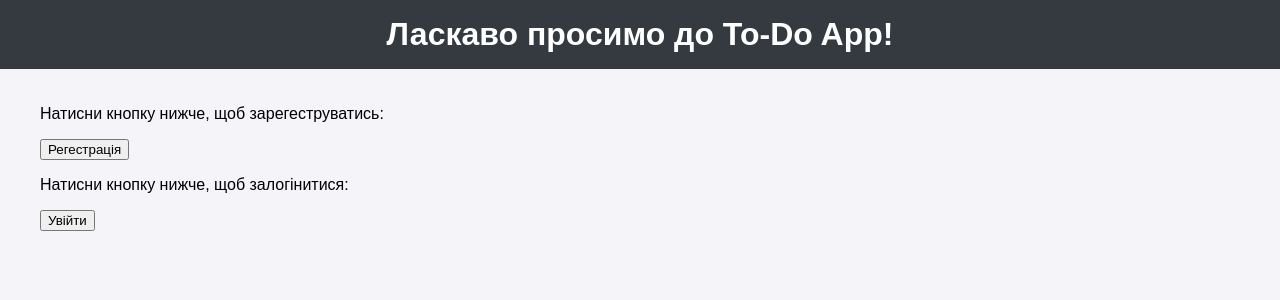
After one commit to MaksonSt/to-do-app, a Django app: template to_do_project/to_do_app/templates/todo/home_unauthenticated.html in a window 1280 px wide. The commit adds this page. Shown: the top 300 px of the page. Run offline with Django 5.2, Linux system fonts and the light colour scheme; the template is opened without the code that fills it, so the values that code supplies are empty.

Commit message:
Upgrade home page, define which home show if user log in or not

```diff
--- a/to_do_project/to_do/settings.py
+++ b/to_do_project/to_do/settings.py
@@ -55,7 +55,7 @@ ROOT_URLCONF = 'to_do.urls'
 TEMPLATES = [
     {
         'BACKEND': 'django.template.backends.django.DjangoTemplates',
-        'DIRS': [],
+        'DIRS': [BASE_DIR / 'templates'],
         'APP_DIRS': True,
         'OPTIONS': {
             'context_processors': [
--- a/to_do_project/to_do_app/templates/todo/base.html
+++ b/to_do_project/to_do_app/templates/todo/base.html
@@ -1,13 +1,11 @@
-
+<!DOCTYPE html>
 {% load static %}
-<!DOCTYPE html>
-
 <html lang="en">
 <head>
     <meta charset="UTF-8">
     <meta name="viewport" content="width=device-width, initial-scale=1.0">
     <title>{% block title %}To-Do App{% endblock %}</title>
-    <link rel="stylesheet" href="{% static 'todo/style.css' %}">
+    <link rel="stylesheet" href="{% static 'style.css' %}">
 </head>
 <body>
     <header>
@@ -20,9 +18,6 @@
                   {% csrf_token %}
                   <button type="submit" class="btn btn-danger">Вийти</button>
                 </form>
-            {% else %}
-                <a href="{% url 'login' %}">Увійти</a> |
-                <a href="{% url 'register' %}">Реєстрація</a>
             {% endif %}
         </nav>
     </header>
--- /dev/null
+++ b/to_do_project/to_do_app/templates/todo/home_unauthenticated.html
@@ -0,0 +1,16 @@
+{% extends 'todo/base.html' %}
+
+{% block title %}Головна - To-Do App{% endblock %}
+
+{% block header %}Ласкаво просимо до To-Do App!{% endblock %}
+
+{% block content %}
+    <p>Натисни кнопку нижче, щоб зарегеструватись:</p>
+    <a href="{% url 'register' %}">
+        <button>Регестрація</button>
+    </a>
+    <p>Натисни кнопку нижче, щоб залогінитися:</p>
+    <a href="{% url 'login' %}">
+        <button>Увійти</button>
+    </a>
+{% endblock %}
--- a/to_do_project/to_do_app/urls.py
+++ b/to_do_project/to_do_app/urls.py
@@ -13,6 +13,6 @@ urlpatterns = [
     path('update_task/<int:pk>/', views.edit_task, name='update_task'),
     path('register/', views.register_user, name='register'),
     path('login/', auth_views.LoginView.as_view(template_name='todo/login.html'), name='login'),
-    path('logout/', auth_views.LogoutView.as_view(next_page='login'), name='logout'),
+    path('logout/', auth_views.LogoutView.as_view(next_page='Home'), name='logout'),
     path('email/', views.send_email, name='email')
 ]
--- a/to_do_project/to_do_app/views.py
+++ b/to_do_project/to_do_app/views.py
@@ -7,7 +7,10 @@ from django.core.mail import send_mail
 
 
 def home(request):
-    return render(request, 'todo/home.html', )
+    if request.user.is_authenticated:
+        return render(request, 'todo/home_authenticated.html')
+    else:
+        return render(request, 'todo/home_unauthenticated.html')
 
 
 def task_list(request):
```
Also changed, not shown: to_do_project/to_do_app/static/style.css (renamed from to_do_project/to_do_app/static/todo/style.css), to_do_project/to_do_app/templates/todo/home_authenticated.html (renamed from to_do_project/to_do_app/templates/todo/home.html).
